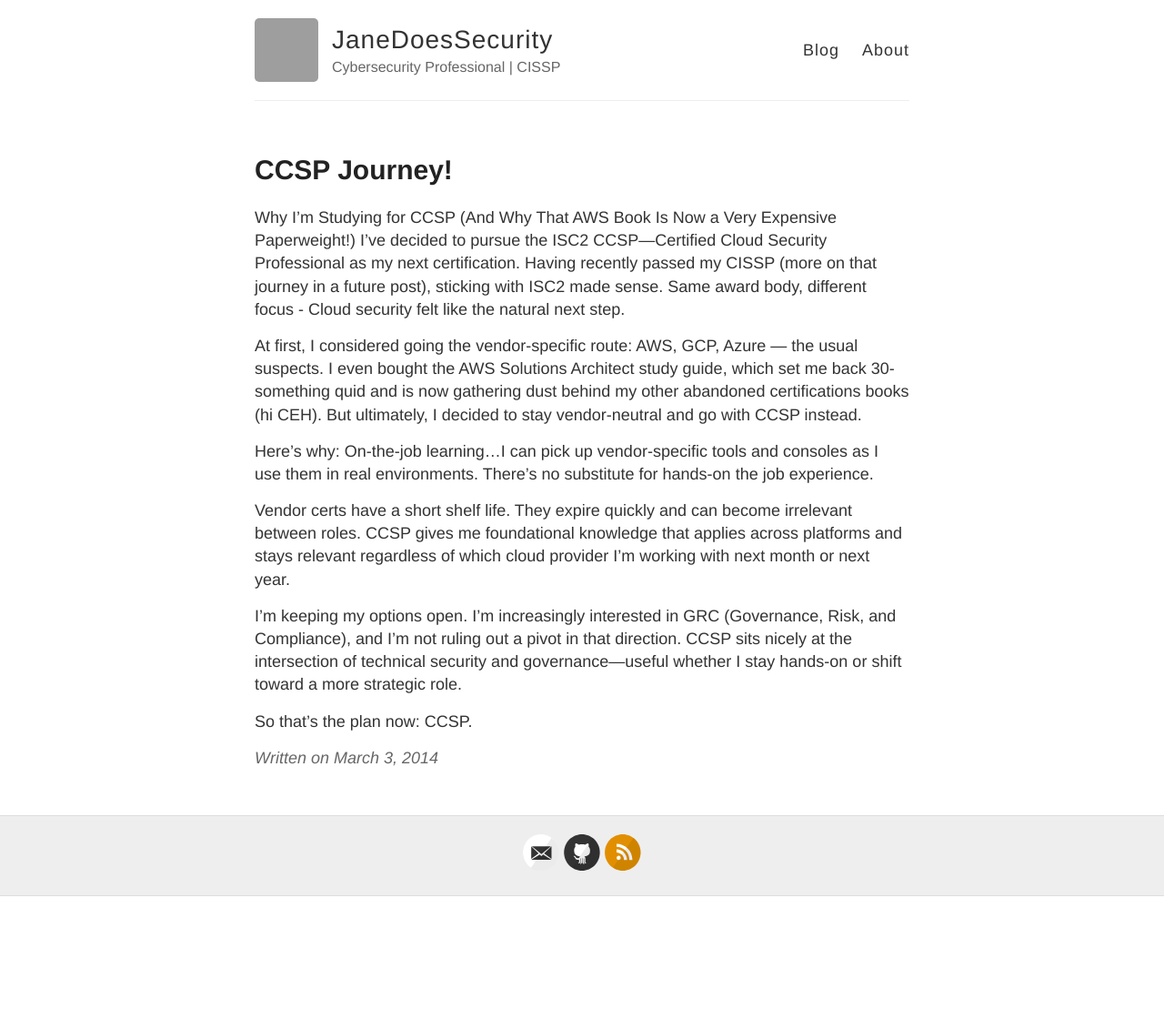
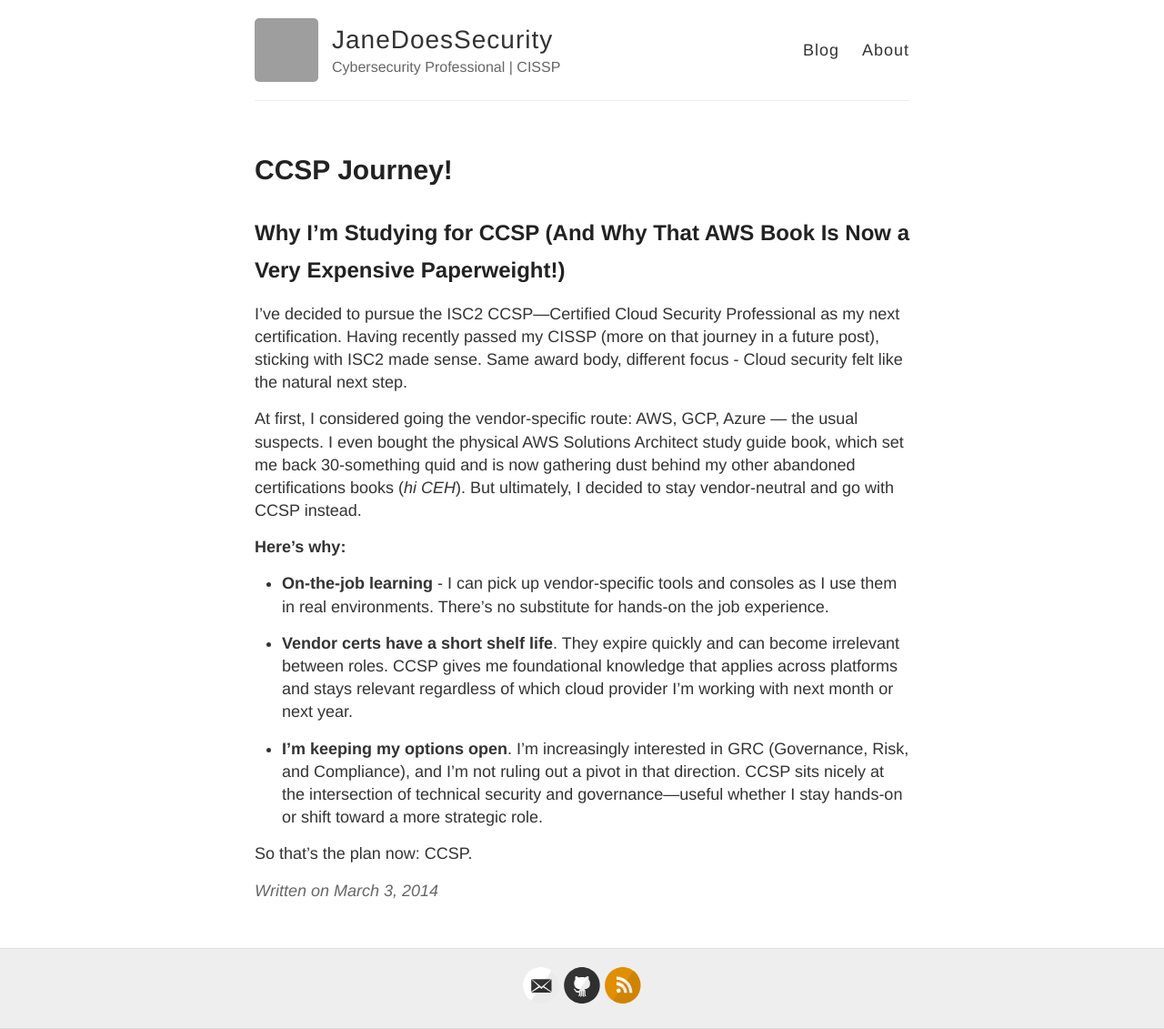
Before and after one commit to janedoessecurity/janedoessecurity.github.io, a Jekyll site: the page built from _posts/2014-3-3-Hello-World.md, in a window 1280 px wide. Shown: the whole page at 91% size. Built offline with Jekyll 4.4.1, drawn with Linux system fonts in a browser that asks for light colours; before the commit the page ends 985 px from its top, so only the background shows below that; grey boxes are pictures that could not be loaded.

Commit message:
Update 2014-3-3-Hello-World.md

```diff
--- a/_posts/2014-3-3-Hello-World.md
+++ b/_posts/2014-3-3-Hello-World.md
@@ -3,16 +3,16 @@ layout: post
 title: CCSP Journey!
 ---
 
-Why I'm Studying for CCSP (And Why That AWS Book Is Now a Very Expensive Paperweight!)
+## Why I'm Studying for CCSP (And Why That AWS Book Is Now a Very Expensive Paperweight!)
 I've decided to pursue the ISC2 CCSP—Certified Cloud Security Professional as my next certification. Having recently passed my CISSP (more on that journey in a future post), sticking with ISC2 made sense. Same award body, different focus - Cloud security felt like the natural next step.
 
-At first, I considered going the vendor-specific route: AWS, GCP, Azure — the usual suspects. I even bought the AWS Solutions Architect study guide, which set me back 30-something quid and is now gathering dust behind my other abandoned certifications books (hi CEH). But ultimately, I decided to stay vendor-neutral and go with CCSP instead.
+At first, I considered going the vendor-specific route: AWS, GCP, Azure — the usual suspects. I even bought the physical AWS Solutions Architect study guide book, which set me back 30-something quid and is now gathering dust behind my other abandoned certifications books (*hi CEH*). But ultimately, I decided to stay vendor-neutral and go with CCSP instead.
 
-Here's why:
-On-the-job learning...I can pick up vendor-specific tools and consoles as I use them in real environments. There's no substitute for hands-on the job experience.
+**Here's why:**
+- **On-the-job learning** - I can pick up vendor-specific tools and consoles as I use them in real environments. There's no substitute for hands-on the job experience.
 
-Vendor certs have a short shelf life. They expire quickly and can become irrelevant between roles. CCSP gives me foundational knowledge that applies across platforms and stays relevant regardless of which cloud provider I'm working with next month or next year.
+- **Vendor certs have a short shelf life**. They expire quickly and can become irrelevant between roles. CCSP gives me foundational knowledge that applies across platforms and stays relevant regardless of which cloud provider I'm working with next month or next year.
 
-I'm keeping my options open. I'm increasingly interested in GRC (Governance, Risk, and Compliance), and I'm not ruling out a pivot in that direction. CCSP sits nicely at the intersection of technical security and governance—useful whether I stay hands-on or shift toward a more strategic role.
+- **I'm keeping my options open**. I'm increasingly interested in GRC (Governance, Risk, and Compliance), and I'm not ruling out a pivot in that direction. CCSP sits nicely at the intersection of technical security and governance—useful whether I stay hands-on or shift toward a more strategic role.
 
 So that's the plan now: CCSP.
```
